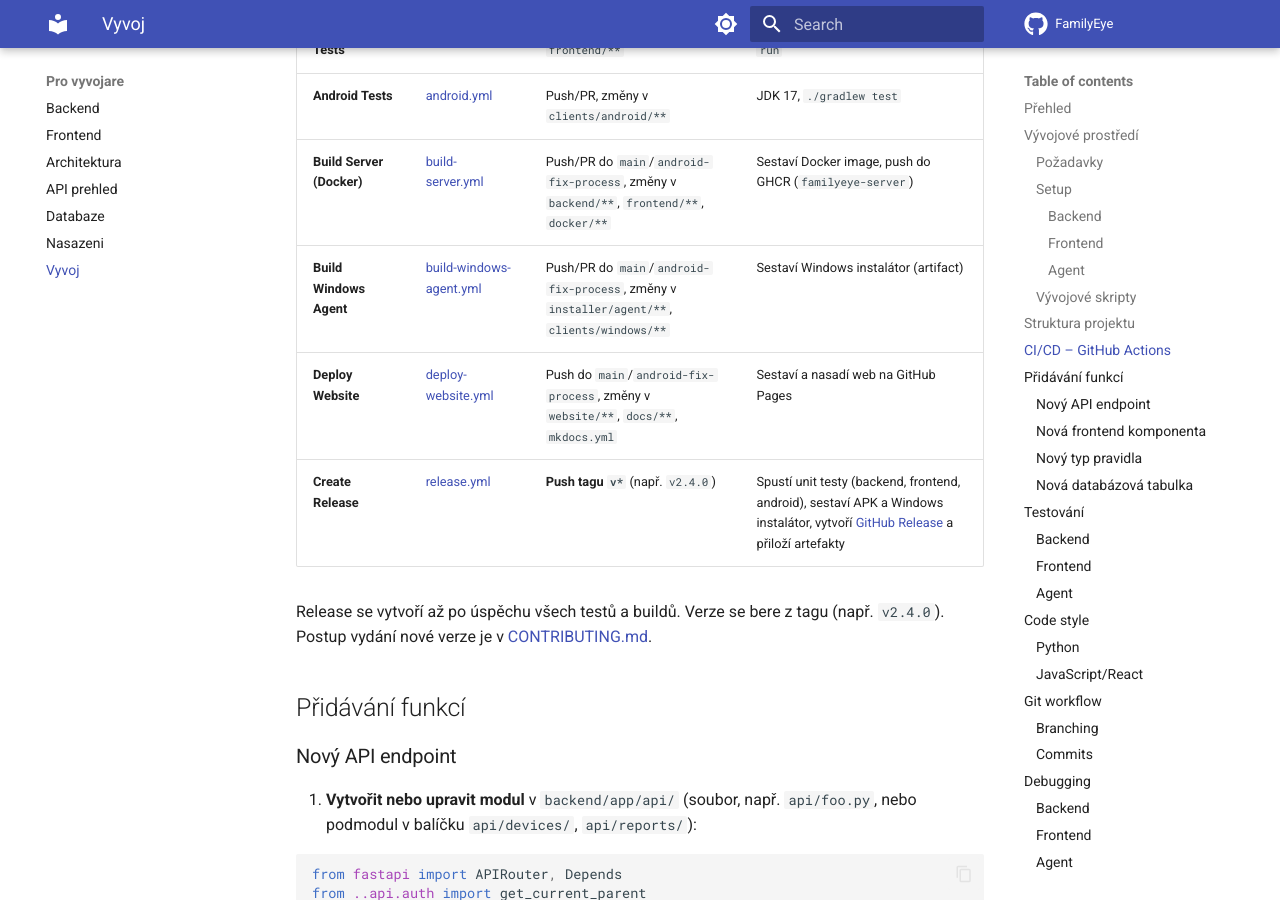
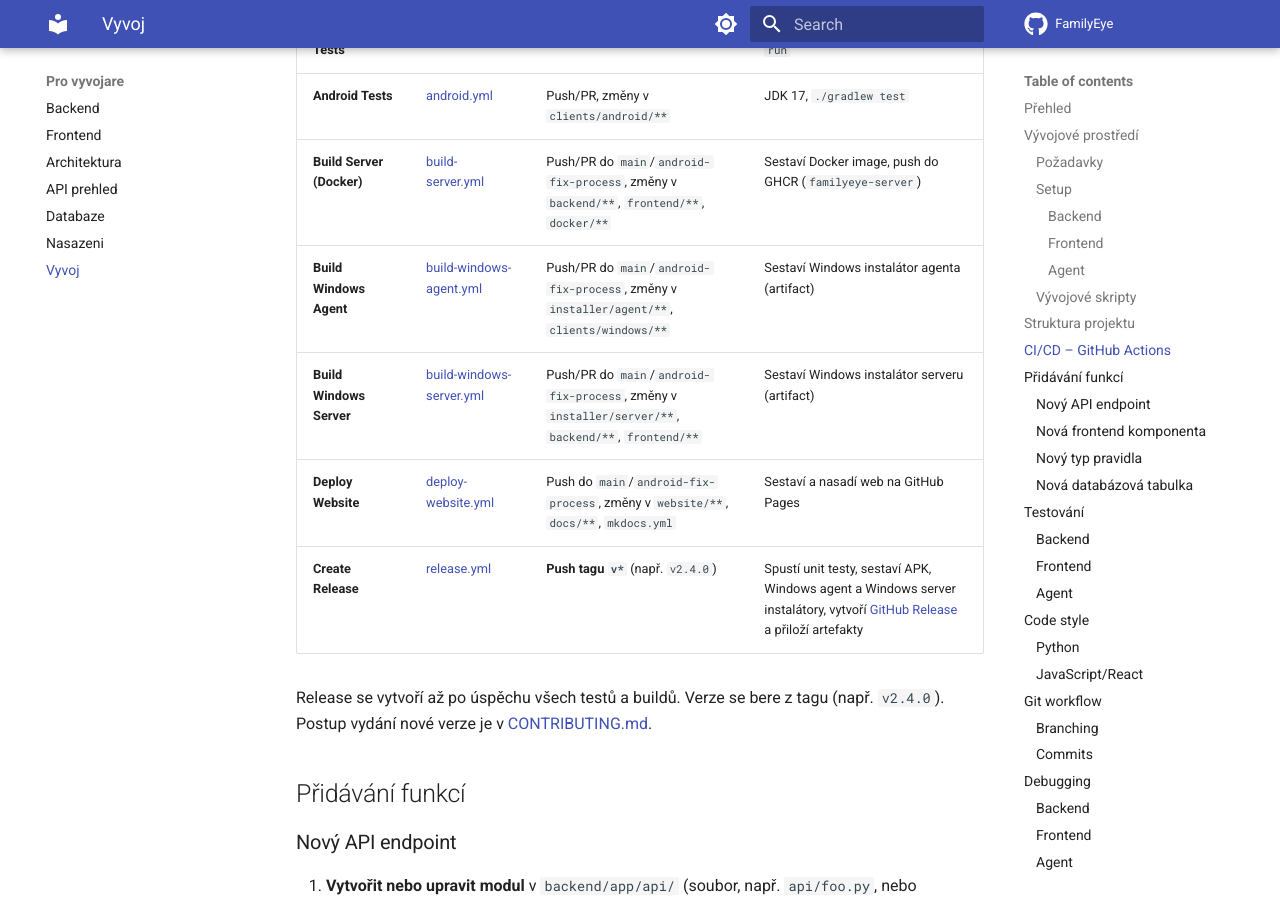
Before and after one commit to SkriptyRobert/FamilyEye, an MkDocs documentation site: the page built from docs/DEVELOPMENT.md, in a window 1280 px wide and 900 px high, scrolled down 2338 px. Built offline with MkDocs 1.6.1 and Material for MkDocs 9.7.7, drawn with Linux system fonts in a browser that asks for light colours; comment, search, counter and statistics services are not loaded.

Commit message:
ci: add Windows Server installer build (GA + release), docs
Co-authored-by: Cursor <cursoragent@cursor.com>

```diff
--- a/docs/DEVELOPMENT.md
+++ b/docs/DEVELOPMENT.md
@@ -88,9 +88,10 @@ Workflow jsou v [.github/workflows/](../.github/workflows/). Testy (backend, fro
 | **Frontend Tests** | [frontend.yml](../.github/workflows/frontend.yml) | Push/PR, změny v `frontend/**` | Node 18, `npm ci`, `npm test -- --run` |
 | **Android Tests** | [android.yml](../.github/workflows/android.yml) | Push/PR, změny v `clients/android/**` | JDK 17, `./gradlew test` |
 | **Build Server (Docker)** | [build-server.yml](../.github/workflows/build-server.yml) | Push/PR do `main`/`android-fix-process`, změny v `backend/**`, `frontend/**`, `docker/**` | Sestaví Docker image, push do GHCR (`familyeye-server`) |
-| **Build Windows Agent** | [build-windows-agent.yml](../.github/workflows/build-windows-agent.yml) | Push/PR do `main`/`android-fix-process`, změny v `installer/agent/**`, `clients/windows/**` | Sestaví Windows instalátor (artifact) |
+| **Build Windows Agent** | [build-windows-agent.yml](../.github/workflows/build-windows-agent.yml) | Push/PR do `main`/`android-fix-process`, změny v `installer/agent/**`, `clients/windows/**` | Sestaví Windows instalátor agenta (artifact) |
+| **Build Windows Server** | [build-windows-server.yml](../.github/workflows/build-windows-server.yml) | Push/PR do `main`/`android-fix-process`, změny v `installer/server/**`, `backend/**`, `frontend/**` | Sestaví Windows instalátor serveru (artifact) |
 | **Deploy Website** | [deploy-website.yml](../.github/workflows/deploy-website.yml) | Push do `main`/`android-fix-process`, změny v `website/**`, `docs/**`, `mkdocs.yml` | Sestaví a nasadí web na GitHub Pages |
-| **Create Release** | [release.yml](../.github/workflows/release.yml) | **Push tagu `v*`** (např. `v2.4.0`) | Spustí unit testy (backend, frontend, android), sestaví APK a Windows instalátor, vytvoří [GitHub Release](https://github.com/SkriptyRobert/FamilyEye/releases) a přiloží artefakty |
+| **Create Release** | [release.yml](../.github/workflows/release.yml) | **Push tagu `v*`** (např. `v2.4.0`) | Spustí unit testy, sestaví APK, Windows agent a Windows server instalátory, vytvoří [GitHub Release](https://github.com/SkriptyRobert/FamilyEye/releases) a přiloží artefakty |
 
 Release se vytvoří až po úspěchu všech testů a buildů. Verze se bere z tagu (např. `v2.4.0`). Postup vydání nové verze je v [CONTRIBUTING.md](../CONTRIBUTING.md#releasing-a-new-version).
 
```
Also changed, not shown: CONTRIBUTING.md (+3 -2 lines), 2 other files.
